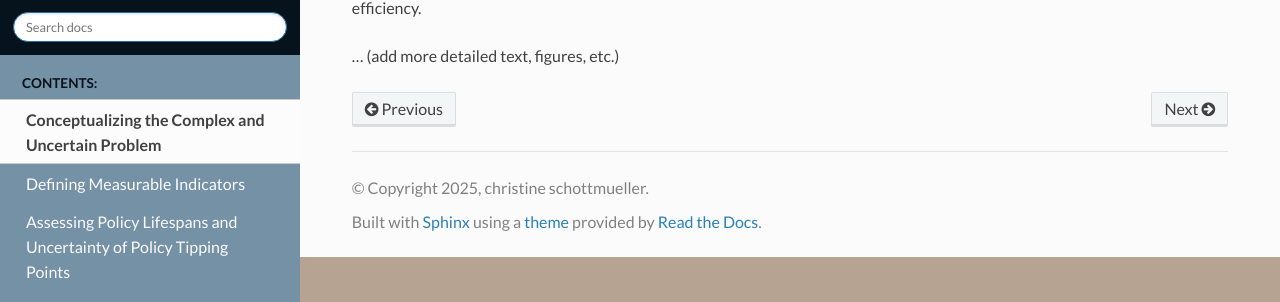
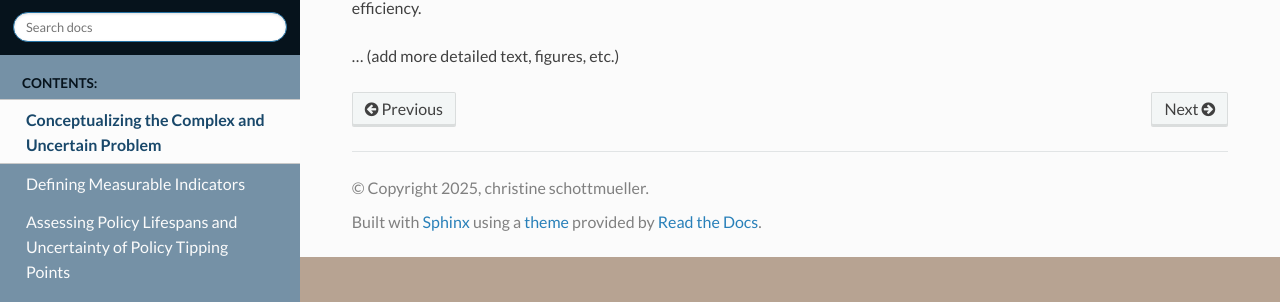
Before and after one commit to christineschottmueller/x-marsh, a Sphinx documentation site: the page built from docs/01_conceptualizing.rst, in a window 1280 px wide. Shown: the part 212-514 px from the top of the page. Built offline with Sphinx 7.4.7 and the Read the Docs theme 3.1.0, drawn with Linux system fonts in a browser that asks for light colours.

Commit message:
Updated custom.css

```diff
--- a/docs/_static/custom.css
+++ b/docs/_static/custom.css
@@ -50,6 +50,22 @@ body {
    background-color: #7591A6;
 }
 
+.wy-menu-vertical li.current > a, .wy-menu-vertical li.on a {
+  color: #19486A;
+  font-weight: 700;
+  position: relative;
+  background: #fcfcfc;
+  border: none;
+    border-top-width: medium;
+    border-top-style: none;
+    border-top-color: currentcolor;
+    border-bottom-width: medium;
+    border-bottom-style: none;
+    border-bottom-color: currentcolor;
+  padding: .4045em 1.618em;
+}
+
+
 .wy_breadcrumbs{
     color: #79BCFF;
 }
```
